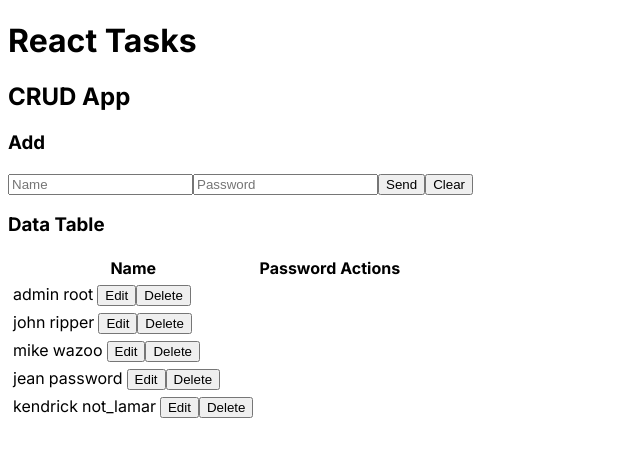
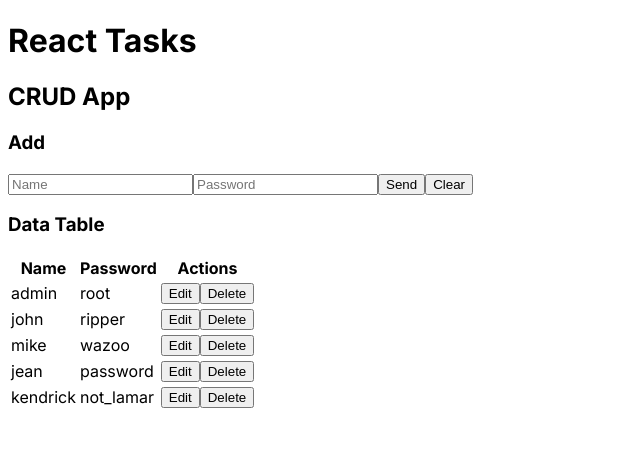
Before and after one commit to Netbul4/react-crud, a Next.js app: page / in a window 1280 px wide. Shown: the top 456 px of the page, without its empty margins (0-640 px from the left). Built offline with nearby package versions, Linux system fonts and the light colour scheme.

Commit message:
feat: Data edit

```diff
--- a/src/components/CrudApp.js
+++ b/src/components/CrudApp.js
@@ -40,7 +40,11 @@ const CrudApp = () => {
     setDb([...db, data]);
   };
 
-  const updateData = (data) => {};
+  const updateData = (data) => {
+    let newData = db.map(el => el.id === data.id ? data : el);
+    setDb(newData);
+  };
+
   const deleteData = (id) => {};
 
   return (
--- a/src/components/CrudForm.js
+++ b/src/components/CrudForm.js
@@ -1,5 +1,5 @@
 "use client";
-import React, { useState } from "react";
+import React, { useState, useEffect } from "react";
 
 const initialForm = {
   name: "",
@@ -9,6 +9,14 @@ const initialForm = {
 
 const CrudForm = ({ createData, updateData, dataToEdit, setDataToEdit }) => {
   const [form, setForm] = useState(initialForm);
+
+  useEffect(() => {
+    if(dataToEdit){
+        setForm(dataToEdit);
+    }else{
+        setForm(initialForm);
+    }
+  }, [dataToEdit]);
 
   const handleChange = (e) => {
     setForm({
@@ -41,7 +49,7 @@ const CrudForm = ({ createData, updateData, dataToEdit, setDataToEdit }) => {
 
   return (
     <div>
-      <h3>Add</h3>
+      <h3>{dataToEdit ? "Edit" : "Add"}</h3>
       <form onSubmit={handleSubmit}>
         <input
           type="text"
--- a/src/components/CrudTable.js
+++ b/src/components/CrudTable.js
@@ -2,7 +2,7 @@
 import React from "react";
 import CrudTableRow from "./CrudTableRow";
 
-const CrudTable = ({ data }) => {
+const CrudTable = ({ data, setDataToEdit, deleteData }) => {
   return (
     <div>
       <h3>Data Table</h3>
@@ -16,10 +16,17 @@ const CrudTable = ({ data }) => {
         </thead>
         <tbody>
           {data.length > 0 ? (
-            data.map((el) => <CrudTableRow key={el.id} el={el} />)
+            data.map((el) => (
+              <CrudTableRow
+                key={el.id}
+                el={el}
+                setDataToEdit={setDataToEdit}
+                deleteData={deleteData}
+              />
+            ))
           ) : (
             <tr>
-              <td colSpan="3">Sin datos</td>
+              <td colSpan="3">No Data</td>
             </tr>
           )}
         </tbody>
--- a/src/components/CrudTableRow.js
+++ b/src/components/CrudTableRow.js
@@ -1,18 +1,18 @@
 "use client";
 import React from "react";
 
-const CrudTableRow = ({ el }) => {
+const CrudTableRow = ({ el, setDataToEdit, deleteData }) => {
+  let { name, password, id } = el;
+
   return (
-    <div>
-      <tr>
-        <td>{el.name}</td>
-        <td>{el.password}</td>
-        <td>
-          <button>Edit</button>
-          <button>Delete</button>
-        </td>
-      </tr>
-    </div>
+    <tr>
+      <td>{name}</td>
+      <td>{password}</td>
+      <td>
+        <button onClick={() => setDataToEdit(el)}>Edit</button>
+        <button onClick={() => deleteData(id)}>Delete</button>
+      </td>
+    </tr>
   );
 };
 
```
